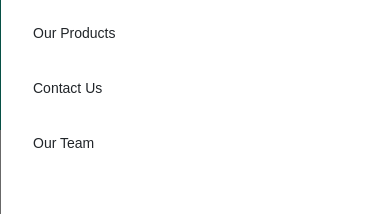
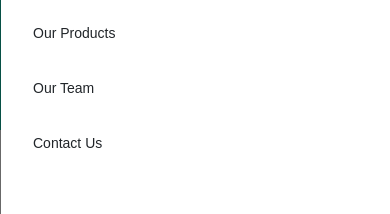
Before and after one commit to Gordon-coder/robozyme, a React (Vite) app: page / in a window 390 px wide. Both pictures are taken after a click on the button 350 px from the left and 50 px from the top of the page. Shown: the part 193-407 px from the top of the page. Built offline with nearby package versions, Linux system fonts and the light colour scheme.

Commit message:
fix mobile navbar incorrect order

```diff
--- a/src/components/Nav.tsx
+++ b/src/components/Nav.tsx
@@ -75,8 +75,8 @@ function Navagation() {
                   <Nav.Link href="#about">About Us</Nav.Link>
                   <Nav.Link href="#tech">Our Technology</Nav.Link>
                   <Nav.Link href="#product">Our Products</Nav.Link>
+                  <Nav.Link href="#team">Our Team</Nav.Link>
                   <Nav.Link href="#contact">Contact Us</Nav.Link>
-                  <Nav.Link href="#team">Our Team</Nav.Link>
                 </Nav>
               </Offcanvas.Body>
             </Navbar.Offcanvas>
```
